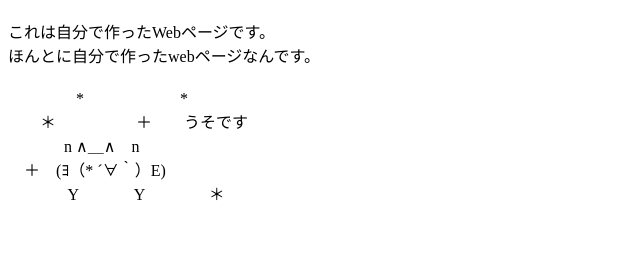
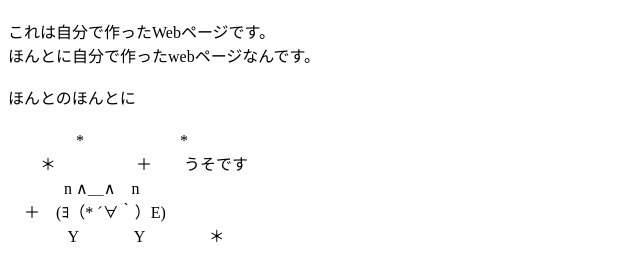
Before and after one commit to m-takahashi-gooday/my-website, a plain HTML site: page index.html in a window 1280 px wide. Shown: the part 70-350 px from the top of the page, without its empty margins (0-640 px from the left). Drawn offline with Linux system fonts and the light colour scheme.

Commit message:
Update index.html

```diff
--- a/index.html
+++ b/index.html
@@ -6,7 +6,7 @@
 </head>
 <body>
   <h1>こんにちは！</h1>
-  <p>これは自分で作ったWebページです。<br>ほんとに自分で作ったwebページなんです。<br><br>
+  <p>これは自分で作ったWebページです。<br>ほんとに自分で作ったwebページなんです。<br><br>ほんとのほんとに<br><br>
     　 　　　*　　　　　　*<br>
     　　＊　　　　　＋　　うそです<br>
     　 　　 n ∧＿∧　n<br>
```
